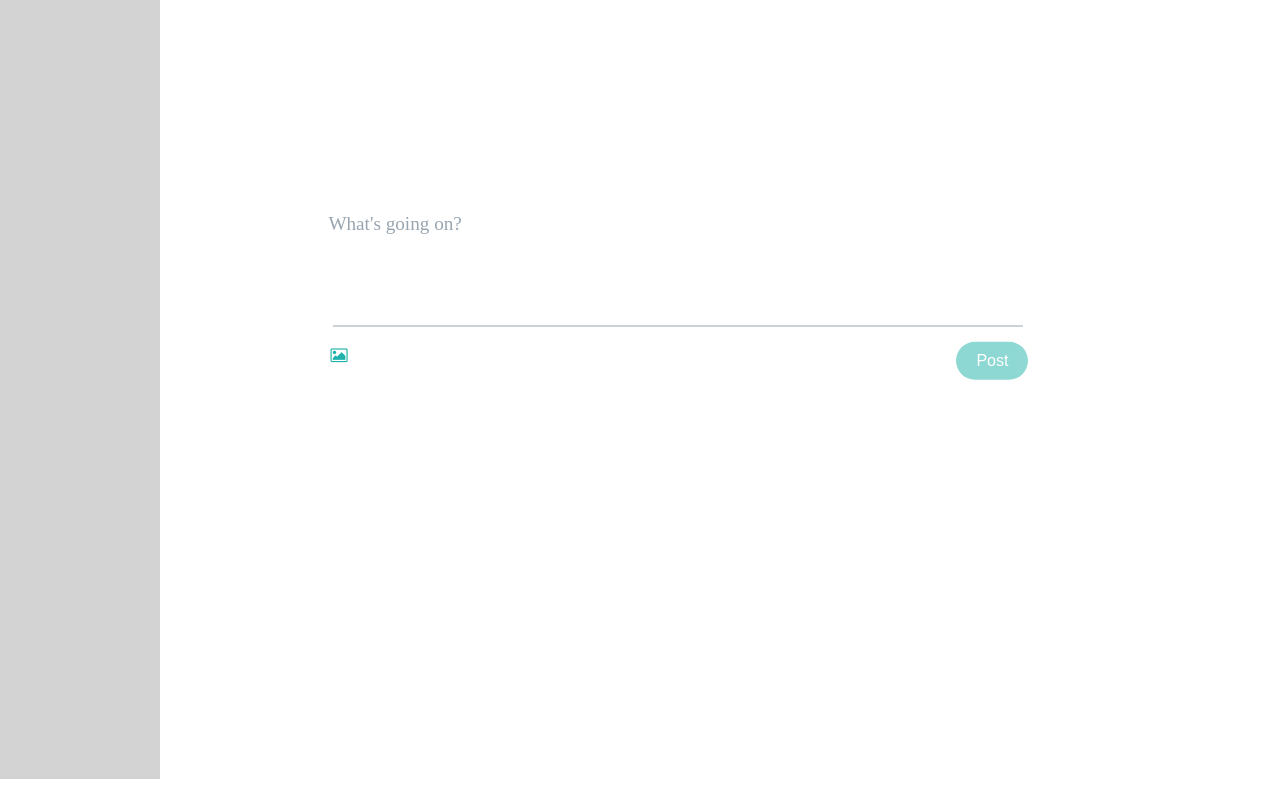
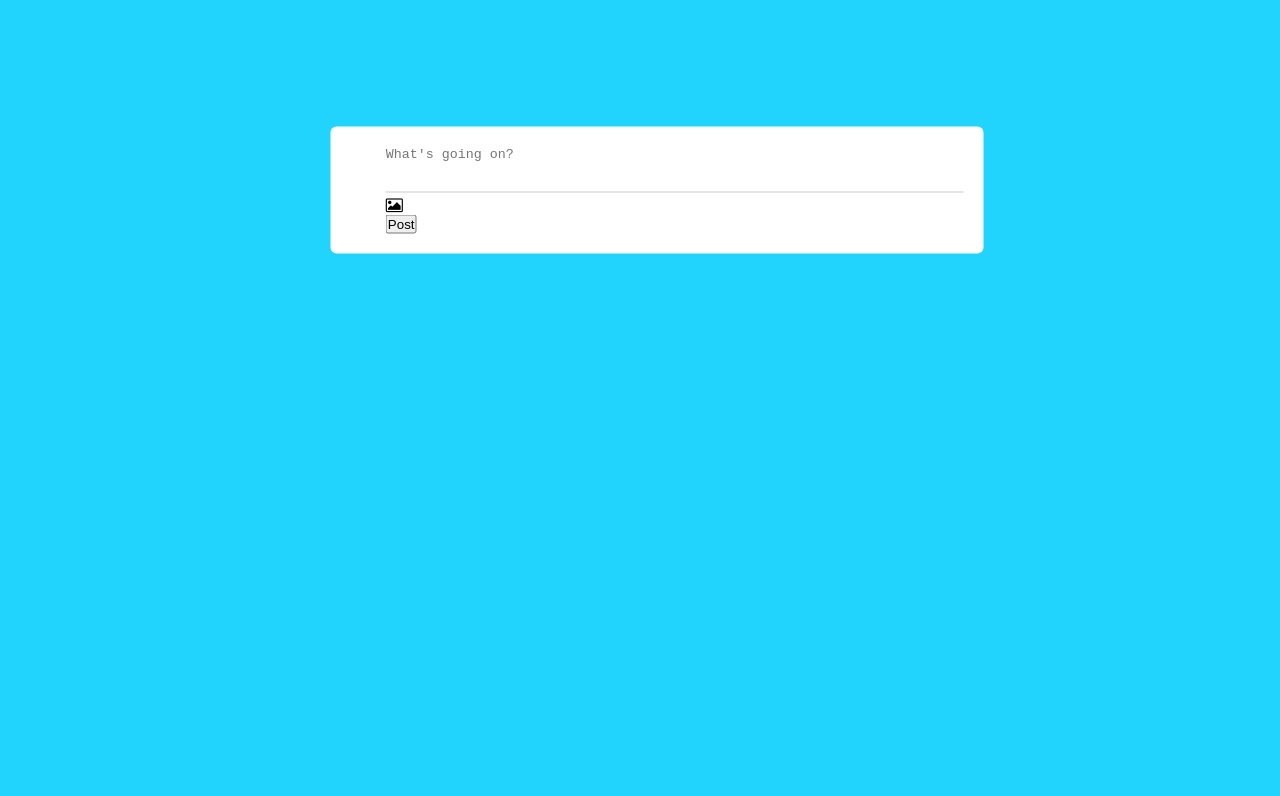
Before and after one commit to randy430e/social-website, a plain HTML site: page home.html in a window 1280 px wide. Shown: the part 76-872 px from the top of the page. Drawn offline with Linux system fonts and the light colour scheme.

Commit message:
Add files via upload

```diff
--- a/home.html
+++ b/home.html
@@ -12,7 +12,7 @@
         <div class="main2">
             <div class="navbar">
                 <div class="icon">
-                    <h2 class="logo">Schoolbox</h2>
+                    <h2 class="logo">Social</h2>
                 </div>
 
                 <div class="menu">
@@ -30,25 +30,31 @@
                     <a href="#"> <button class="btn"><i class="fa fa-search"></i></button></a>
                 </div>
             </div>
-            <div class="sidebar">
+            <div class="container">
+                <!-- - - - - - - - left sidebar - - - - - -  -->
+                <div class="left-sidebar">
                     <p>Hi</p>
                 </div>
+                <!-- - - - - - - - main content - - - - - -  -->
+                <div class="main-content">
                     <div class="post-create">
                         <form method="post" enctype="multipart/form-data" >
-                    <div class="post-box-area">
-                        <span class="placeholder">What's going on?</span>
-                        <div class="edit-input" contenteditable="true"></div>
+                            <div class="post-detail">
+                                <textarea id="postTextIn" cols="100%" rows="3" placeholder="What's going on?"></textarea>
                             </div>
                             <div class="post-icons">
-                        <li><i class="fa fa-image"></i></li>
+                                <i class="fa fa-image"></i>
                             </div>
-                    <div class="lim-btn">
-                        <span class="counter-limit">300</span>
                             <button class="post-btn" type="submit">Post</button>
-                    </div>
                         </form>
                     </div>
                 </div>
-        <script src="post.js"></script>
+                <!-- - - - - - - - right sidebar - - - - - -  -->
+                <div class="right-sidebar">
+
+                </div>
+            </div>
+
+        </div>
     </body>
 </html>
--- a/style.css
+++ b/style.css
@@ -3,7 +3,7 @@
     padding: 0;
 }
 
-/*-----Welcome-----*/
+/*- - - - - - Welcome - - - - - -*/
 .main{
     background-color: lightseagreen;
     width: 100%;
@@ -91,7 +91,7 @@
     width: 100%;
 }
 
-/*-login-form-*/
+/*- - - - - - - - - - login-form- - - - - - - - */
 .container{
     position: relative;
     margin-top: 100px;
@@ -168,7 +168,7 @@
     display: none;
 }
 
-/*-sign-up-form*/
+/*- - - - - - - - sign-up-form- - - - - - - - - */
 .container2{
     position: relative;
     margin-top: 100px;
@@ -178,11 +178,10 @@
     border-radius: 5px;
     font-family: sans-serif;
     margin: 0 auto;
-    top: 17%;
+    top: 20%;
     display: none;
 }
 
-.login_form #emailCheck,
 .login_form #userCheck,
 .login_form #passCheck,
 .login_form #passCheck2{
@@ -193,19 +192,18 @@
     color: #C62828;
 }
 
-/*-----Home-----*/
+/*- - - - - - - - -Home - - - - - - - - */
 .main2{
     width: 100%;
-    background-position: center;
-    background-size: cover;
+    background: #21d4fd;
     height: 109vh;
 }
 
-/*-navbar-*/
+/*- - - - - - -navbar- - - - - - - -*/
 .navbar{
-    width: auto;
-    height: 55px;
-    margin: auto;
+    display: flex;
+    align-items: center;
+    justify-content: space-between;
     background-color: lightseagreen;
     position: sticky;
     top: 0;
@@ -301,92 +299,58 @@ ul li a:hover{
 .srch:focus{
     outline: none;
 }
-
-/*-sidebar-*/
-.sidebar{
-    width: 20vh;
-    height: 100%;
-    margin: left;
-    margin-top: 55px;
-    background-color: lightgrey;
-    position: fixed;
-    top: 0;
-    overflow-x: hidden;
-    overflow-y: scroll;
+/* - - - - -  container - - - - - */
+.container{
+    display: flex;
+    justify-content: space-between;
+    padding: 13px 5%;
+}
+/*- - - - - - - - -left-sidebar- - - - - - - */
+.left-sidebar{
+    background: #cbdffa;
+    flex-basis: 25%;
+    position: sticky;
+    top: 70px;
+    align-self: flex-start;
 }
 
-/*-post-creation-*/
+/*- - - - - - - - -right-sidebar- - - - - - - */
+.right-sidebar{
+    background: #cbdffa;
+    flex-basis: 25%;
+    position: sticky;
+    top: 70px;
+    align-self: flex-start;
+}
+/*- - - - - - - main content - - - - - -*/
+.main-content{
+    flex-basis: 47%;
+
+}
 .post-create{
     position: absolute;
     top: 50%;
     left: 53%;
     transform: translate(-50%, -50%);
-    border-radius: 10px;
+    width: 100%;
+    background: #fff;
+    border-radius: 6px;
+    padding: 20px;
+    columns: #626262;
+    resize: none;
 }
 
-.post-box-area{
-    height: 100px;
-    width: 700px;
-    overflow-y: scroll;
-    scrollbar-width: none;
+.post-create{
+    padding-left: 55px;
+    padding-top: 20px;
 }
 
-.placeholder{
-    position: absolute;
-    top: -0.2rem;
-    font-size: 120%;
-    pointer-events: none;
-    color: #98a5b1;
+.post-detail textarea{
+    width: 100%;
+    border: 0;
+    outline: 0;
+    border-bottom: 1px solid #ccc;
+    background: transparent;
+    resize: none;
+
 }
-
-.edit-input{
-    outline: none;
-    font-size: 100%;
-    height: 20vh;
-}
-
-.post-icons{
-    display: flex;
-    list-style: none;
-    border-top: 1px solid #98a5b1;
-    margin: 10px 5px;
-}
-
-.post-icons li{
-    margin: 20px 5px;
-    position: relative;
-    right: 8px;
-    font-size: 100%;
-    border-radius: 60%;
-    cursor: pointer;
-    color: lightseagreen;
-}
-
-.lim-btn{
-    float: right;
-    transform: translateY(-3.3rem);
-}
-
-.lim-btn .counter-limit{
-    border-right: 1px solid gray;
-    padding: 0 18px;
-    margin: 0 15px;
-    font-size: 100%;
-    color: #98a5b1;
-    visibility: hidden;
-}
-
-.post-btn{
-    background-color: lightseagreen;
-    color: #fff;
-    cursor: pointer;
-    padding: 10px 20px;
-    border-radius: 30px;
-    border: transparent;
-    font-size: 100%;
-    opacity: 0.5;
-}
-
-.active{
-    opacity: 1;
-}
--- a/welcome.js
+++ b/welcome.js
@@ -14,8 +14,6 @@ var passConfirm = document.getElementById("passCheck2");
 
 var userError = document.getElementById("user_error");
 var passError = document.getElementById("pass_error");
-
-var pattern = /^[^ ]+@[^ ]+\.[a-z]{2,3}$/;
 
 username.addEventListener('input', userVerify);
 password.addEventListener('input', passVerify);
```
Also changed, not shown: welcome.html (+3 -6 lines). Lines whose indentation alone changed are shown as unchanged.
